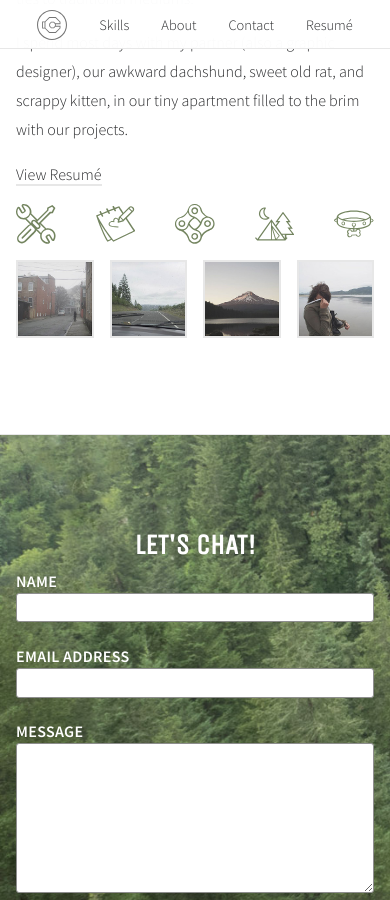
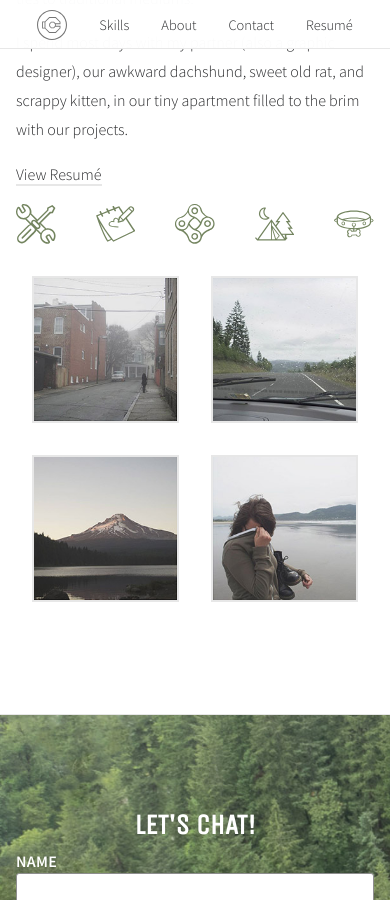
Before and after one commit to okay-cade/okay-cade.github.io, a Jekyll site: the page built from index.md, in a window 390 px wide and 900 px high, scrolled down 3448 px. Built offline with Jekyll 4.4.1, drawn with Linux system fonts in a browser that asks for light colours.

Commit message:
break insta grid on small screens

```diff
--- a/_sass/_main.scss
+++ b/_sass/_main.scss
@@ -122,6 +122,11 @@
 
 .instagram {
   margin-top: 1em;
+  @media(max-width: $break-medium-small) {
+    flex-grow: 1;
+    flex-shrink: 1;
+    flex-wrap: wrap;
+  }
   img {
     vertical-align: bottom;
   }
@@ -130,6 +135,7 @@
     margin-right: 1em;
     position: relative;
     transition: opacity 300ms;
+
     svg {
       left: 50%;
       opacity: 0;
@@ -138,9 +144,11 @@
       transform: translate(-50%, -50%);
       width: 50%;
     }
-    &:last-of-type {
-      margin-right: 0;
-      transition: opacity 300ms;
+    @media(min-width: $break-medium-small) {
+      &:last-of-type {
+        margin-right: 0;
+        transition: opacity 300ms;
+      }
     }
     &:hover {
       border: 2px solid $color-border;
@@ -148,6 +156,10 @@
       svg {
         opacity: .95;
       }
+    }
+    @media(max-width: $break-medium-small) {
+      flex-basis: calc(50% - 2em);
+      margin: 1em;
     }
   }
 }
```
